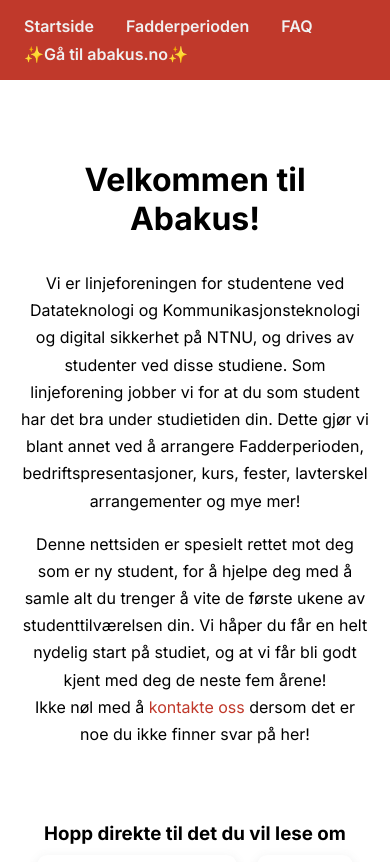
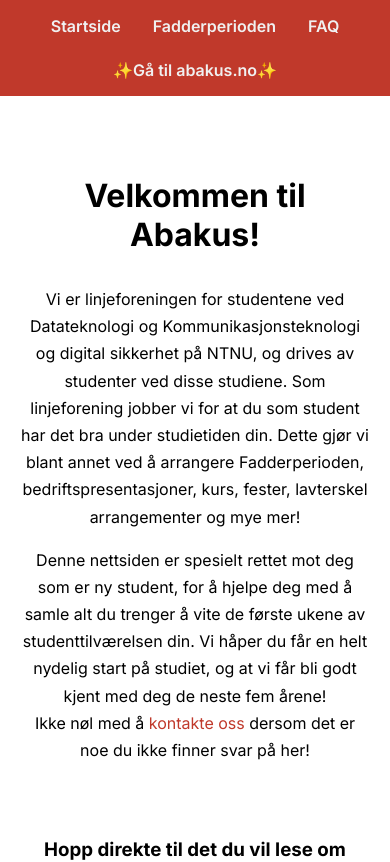
Before and after one commit to webkom/nyiabakus, a Next.js app: page / in a window 390 px wide. Shown: the top 862 px of the page. Built offline with nearby package versions, Linux system fonts and the light colour scheme.

Commit message:
Improve navbar layout on mobile

```diff
--- a/components/Navbar/styles.module.css
+++ b/components/Navbar/styles.module.css
@@ -23,6 +23,12 @@
 @media (max-width: 600px) {
   .contentWrapper {
     width: 100%;
+    flex-direction: column;
+    gap: 1.5rem;
+  }
+
+  .navLinksWrapper, .logoWrapper {
+    justify-content: center;
   }
 }
 
@@ -30,6 +36,10 @@
   display: flex;
   flex-grow: 1;
   gap: 2em;
+}
+
+.logoWrapper {
+  display: flex;
 }
 
 .contentWrapper a {
```
